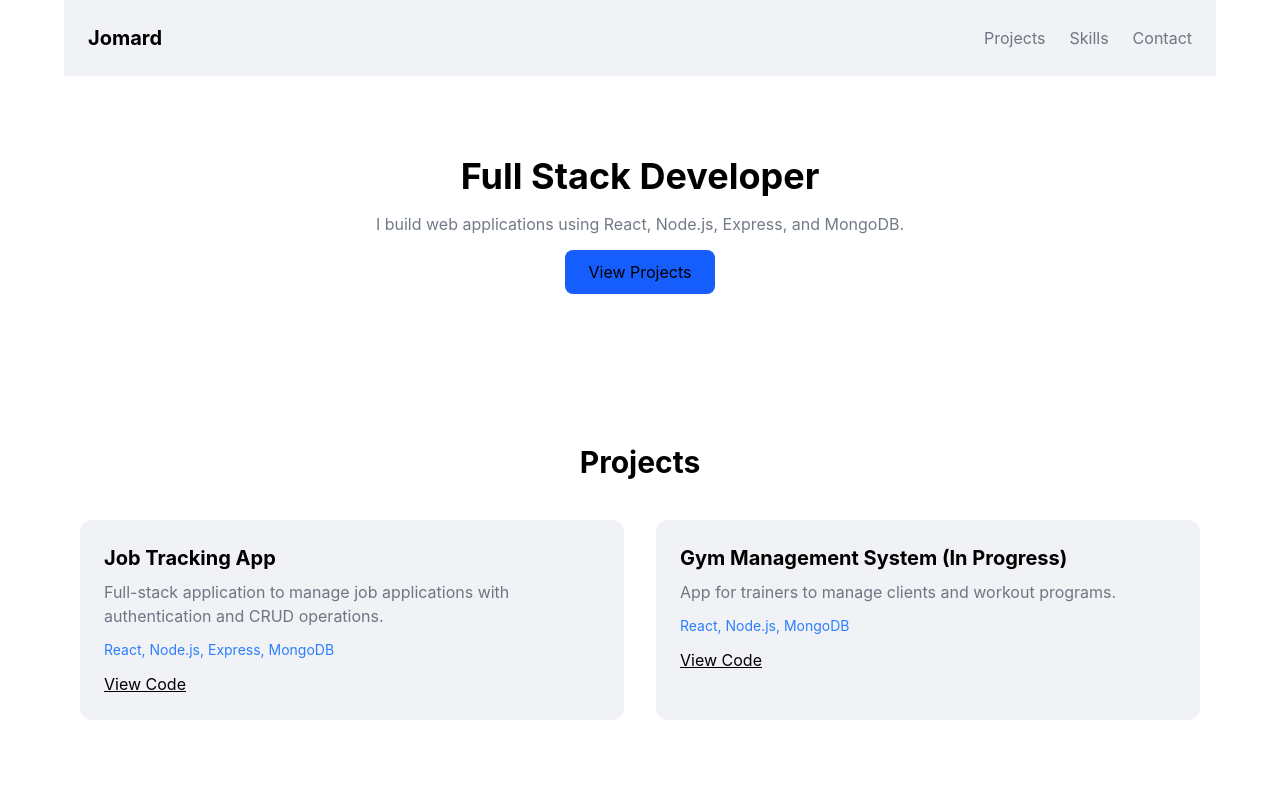
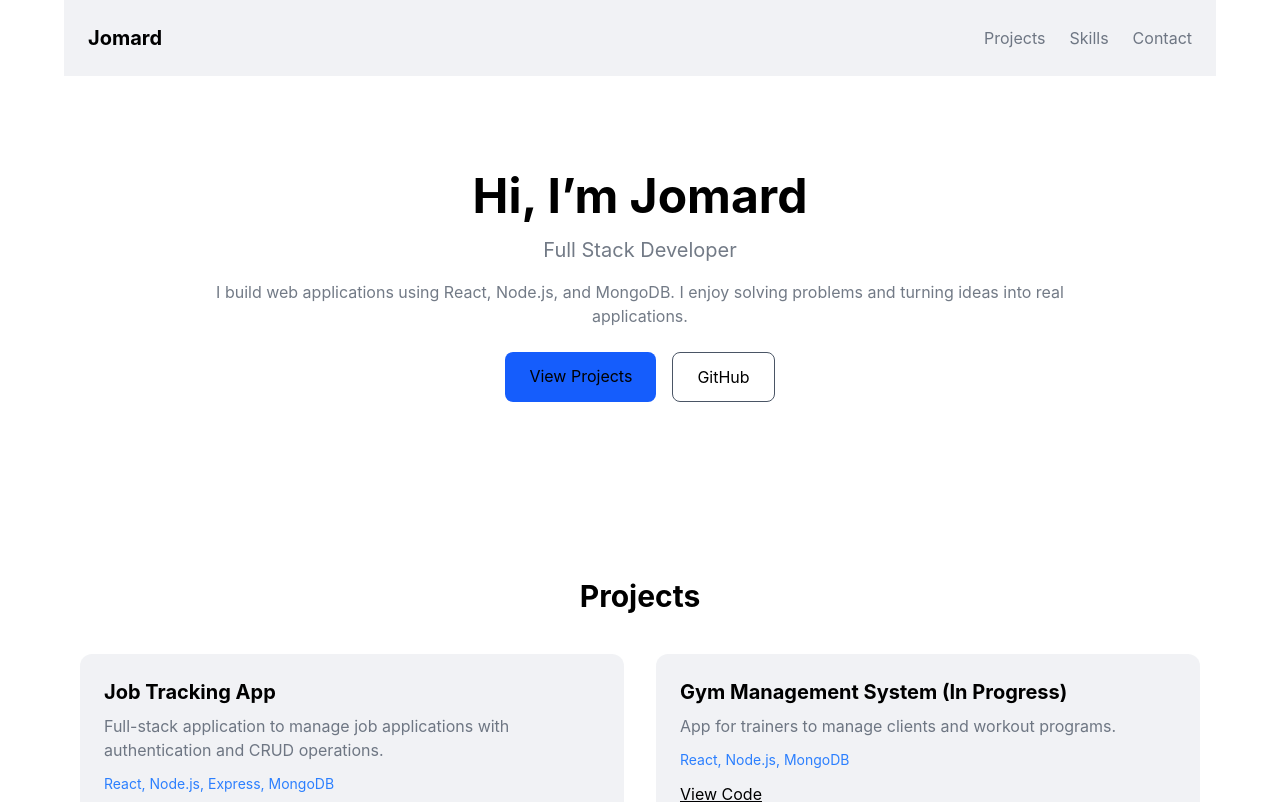
Before and after one commit to jomard44/jomard-portfolio, a React (Vite) app: page / in a window 1280 px wide. Shown: the top 802 px of the page. Built offline with nearby package versions, Linux system fonts and the light colour scheme.

Commit message:
update hero section

```diff
--- a/src/components/Hero.jsx
+++ b/src/components/Hero.jsx
@@ -1,18 +1,35 @@
 const Hero = () => {
   return (
-    <section className="text-center py-20 px-4">
-      <h2 className="text-4xl font-bold mb-4">
+    <section className="text-center py-24 px-4 max-w-4xl mx-auto">
+      <h2 className="text-4xl md:text-5xl font-bold mb-4">
+        Hi, I’m Jomard
+      </h2>
+
+      <p className="text-xl text-gray-700/70 mb-4">
         Full Stack Developer
-      </h2>
-      <p className="text-gray-700/70 max-w-xl mx-auto mb-6">
-        I build web applications using React, Node.js, Express, and MongoDB.
       </p>
+
+      <p className="text-gray-700/70 mb-6">
+        I build web applications using React, Node.js, and MongoDB.
+        I enjoy solving problems and turning ideas into real applications.
+      </p>
+
+      <div className="flex justify-center gap-4">
         <a
           href="#projects"
           className="bg-blue-600 px-6 py-3 rounded-lg hover:bg-blue-700"
         >
           View Projects
         </a>
+
+        <a
+          href="https://github.com/jomard44"
+          target="_blank"
+          className="border border-gray-600 px-6 py-3 rounded-lg hover:bg-slate-800 hover:text-white"
+        >
+          GitHub
+        </a>
+      </div>
     </section>
   );
 };
```
Lines whose indentation alone changed are shown as unchanged.
